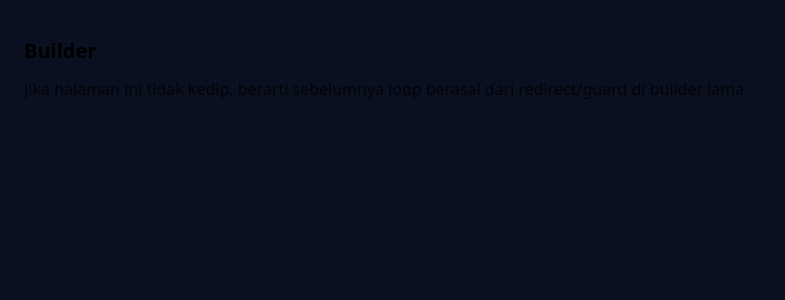
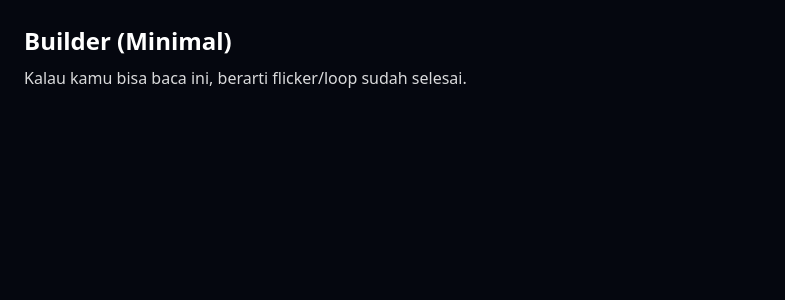
Before and after one commit to wonderwall-web/Wonderwal-video-app, a Next.js app: page /builder in a window 1280 px wide. Shown: the top 300 px of the page, without its empty margins (0-785 px from the left). Built offline with nearby package versions, Linux system fonts and the light colour scheme.

Commit message:
Make minimal builder visible (white text on dark bg)

```diff
--- a/app/builder/page.tsx
+++ b/app/builder/page.tsx
@@ -2,10 +2,18 @@ export const dynamic = "force-dynamic";
 
 export default function BuilderPage() {
   return (
-    <main style={{ minHeight: "100vh", padding: 24 }}>
-      <h1 style={{ fontSize: 20, fontWeight: 800 }}>Builder</h1>
-      <p style={{ opacity: 0.8, marginTop: 8 }}>
-        Jika halaman ini tidak kedip, berarti sebelumnya loop berasal dari redirect/guard di builder lama.
+    <main
+      style={{
+        minHeight: "100vh",
+        padding: 24,
+        background: "#05070f",
+        color: "#ffffff",
+        fontFamily: "system-ui, -apple-system, Segoe UI, Roboto, Arial",
+      }}
+    >
+      <h1 style={{ fontSize: 24, fontWeight: 800, margin: 0 }}>Builder (Minimal)</h1>
+      <p style={{ marginTop: 10, opacity: 0.85 }}>
+        Kalau kamu bisa baca ini, berarti flicker/loop sudah selesai.
       </p>
     </main>
   );
```
